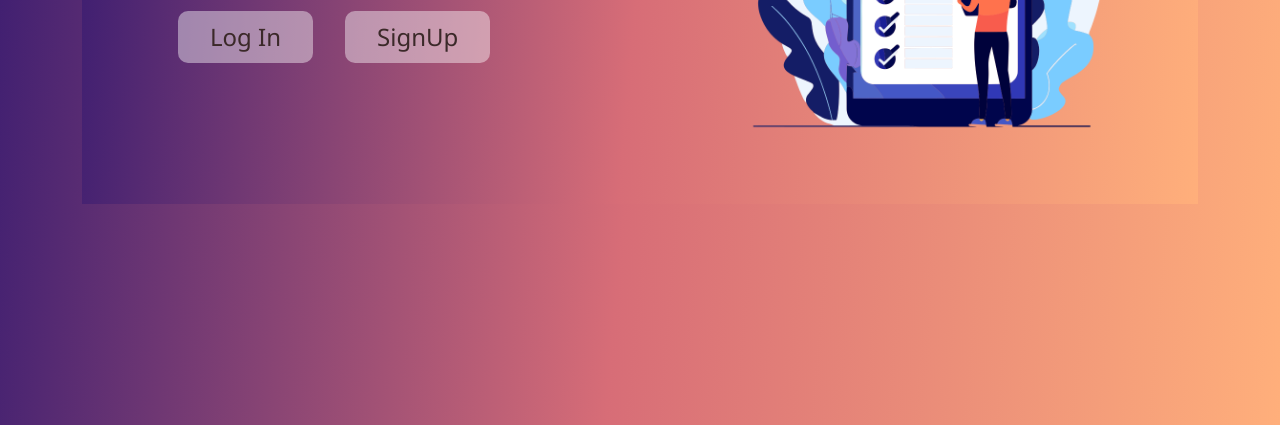
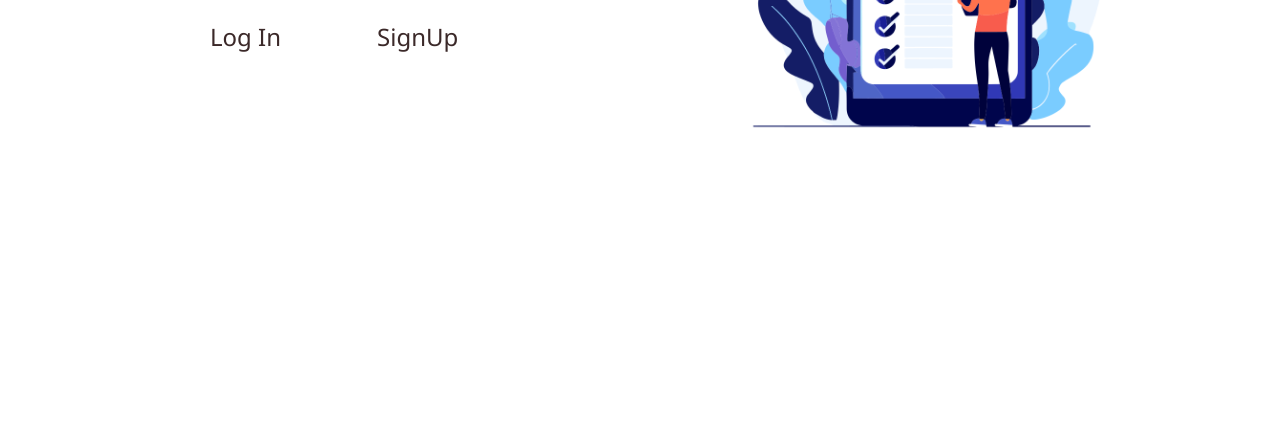
Before and after one commit to Eshwar-Mothe/personslizedTodos, a plain HTML site: page index.html in a window 1280 px wide. Shown: the part 375-800 px from the top of the page. Drawn offline with nearby package versions, Linux system fonts and the light colour scheme.

Commit message:
changed the body background

```diff
--- a/style.css
+++ b/style.css
@@ -26,7 +26,7 @@ body {
     --paddingInline: 2rem;
     --buttonColor: rgb(196, 199, 169);
     --borderRadius: 10px;
-    --bodyBackgroundColor: linear-gradient(95deg, #3a1c71, #d76d77, #ffaf7b);
+    --bodyBackgroundColor: white;
 }
 
 /* navbar Styling */
```
